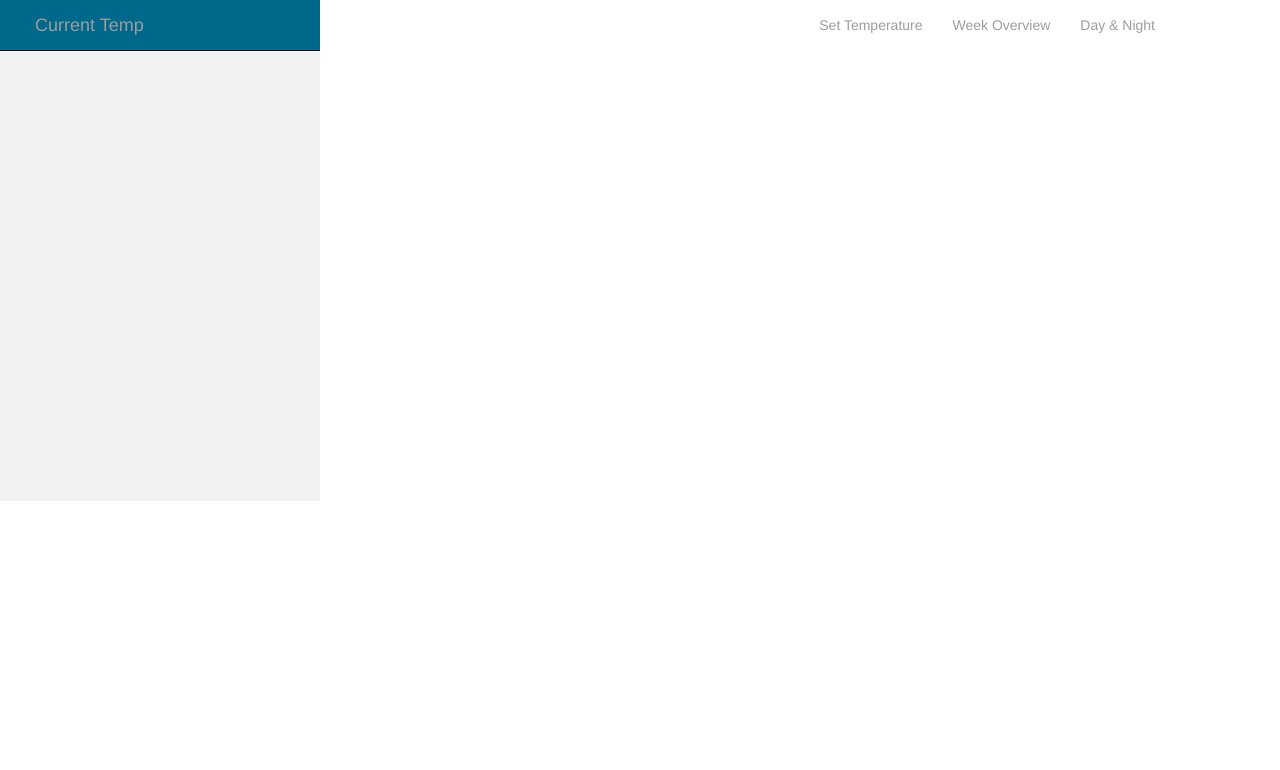
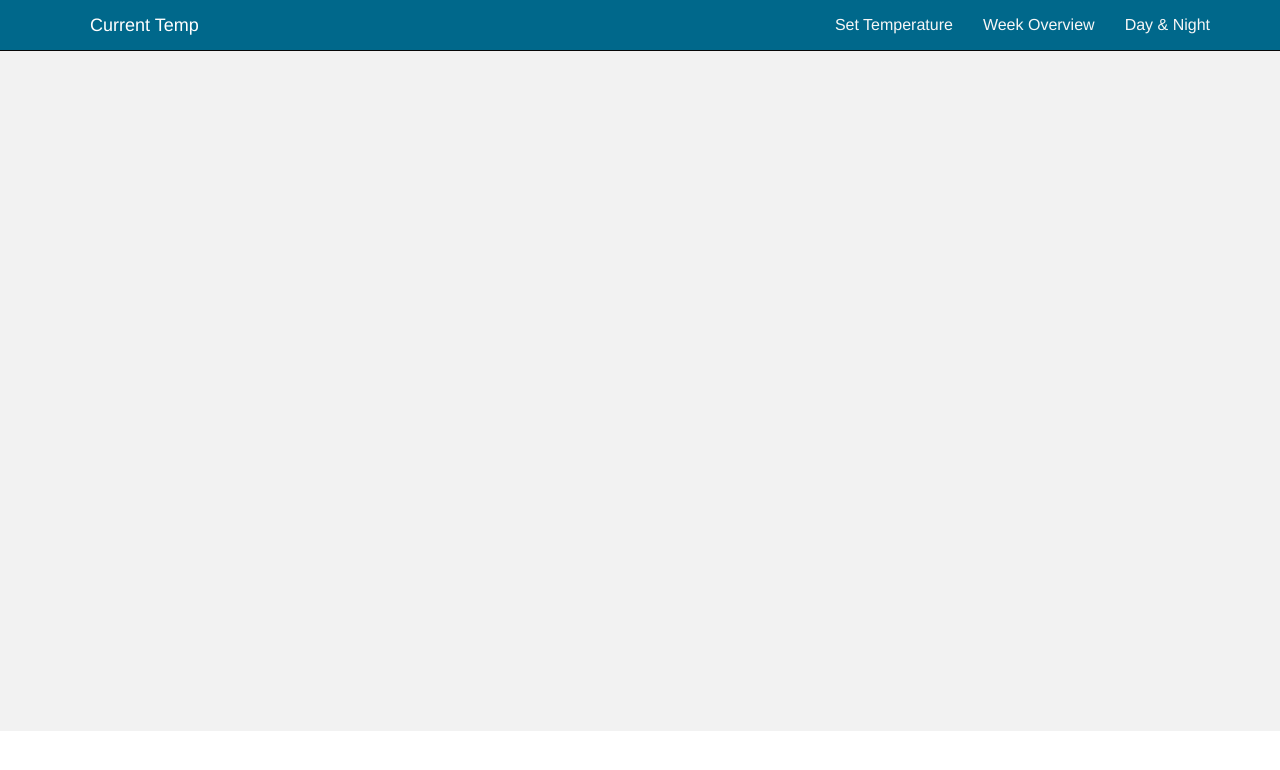
Before and after one commit to BogdanFloris/Final-Assignment, a plain HTML site: page thermostat.html in a window 1280 px wide. Drawn offline with nearby package versions, Linux system fonts and the light colour scheme; a web font is replaced by a local one.

Commit message:
First Draft

```diff
--- a/main.css
+++ b/main.css
@@ -5,24 +5,29 @@ body
 .jumbotron
 {
   background-color: #F2F2F2;
-  height: 450px;
-  width: 320px;
+  height: 85vh;
+  --width: 320px;
   margin-bottom: : 0;
   margin-top: 0;
 }
 .navbar {
 	margin-bottom: 0;
   margin-top: 0;
-  width: 320px;
+  --width: 320px;
   background-color: #00688B;
+  color: white;
+}
+.navbar-inverse .navbar-nav li a {
+	color: #f7f7f7;
+	font-size: 16px;
 }
 .navbar-inverse .navbar-nav li a:hover
 {
   background-color: inherit;
+  color: #fff;
 }
-.navbar-brand
-{
-  color: #fff;
+.navbar-header .navbar-brand {
+    color: #fff;
 }
 .navbar-header a
 {
```
